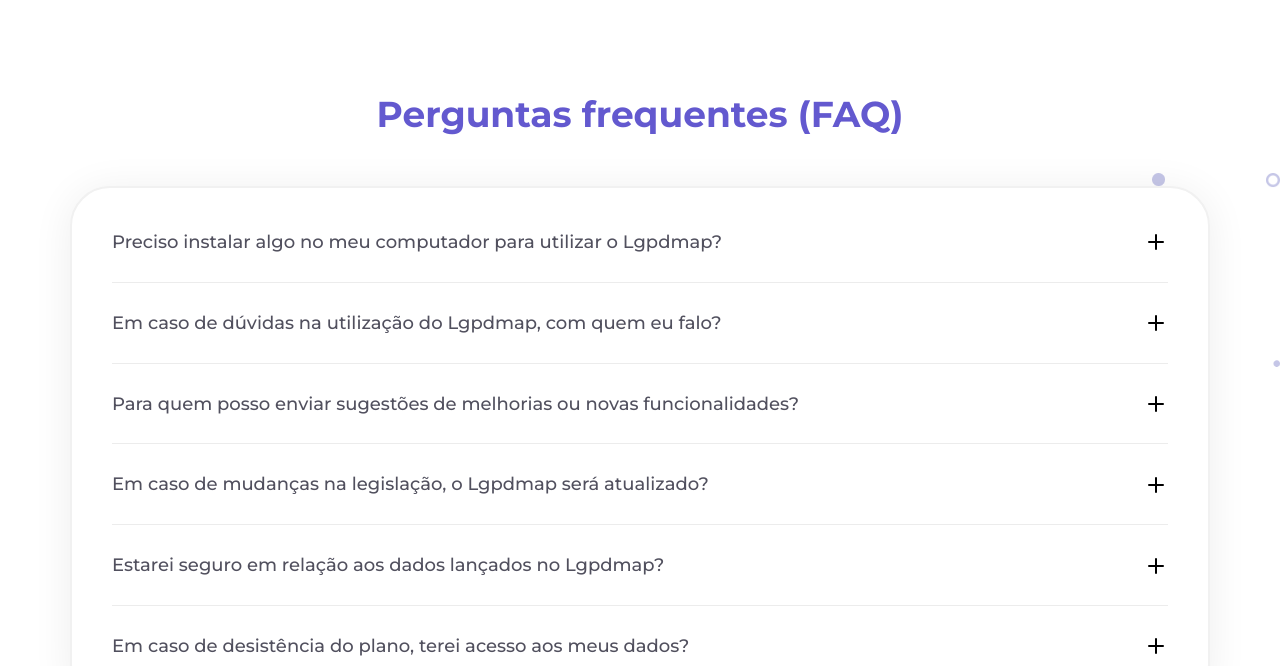
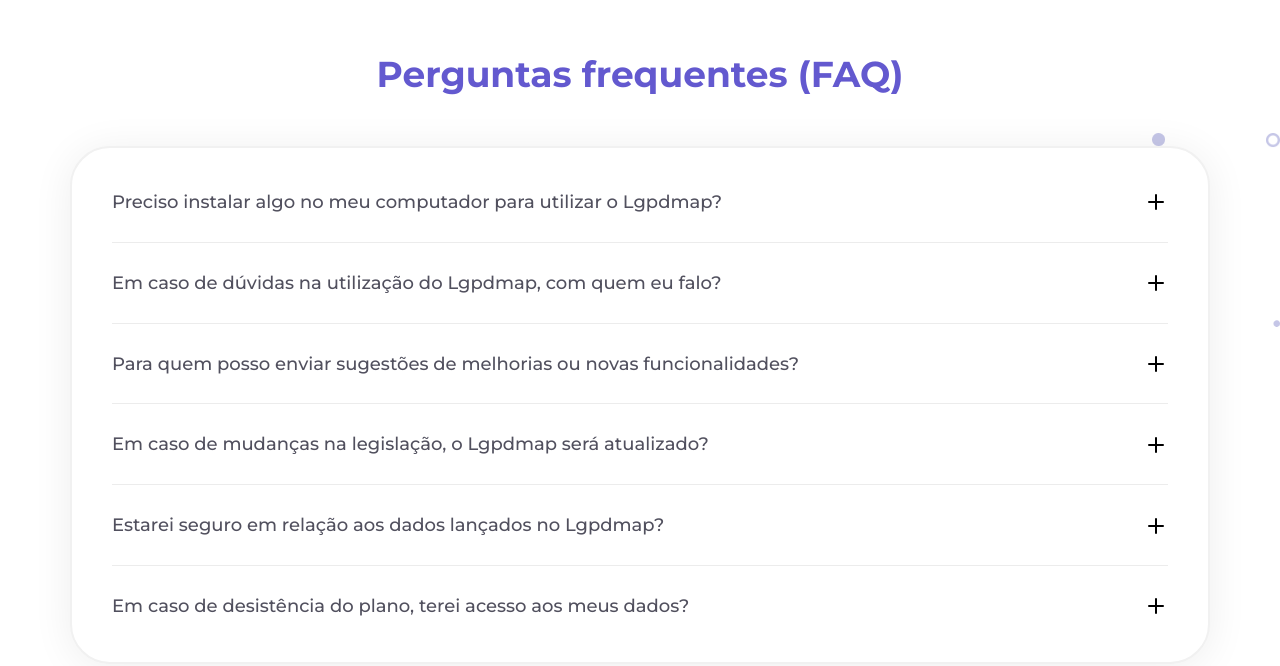
Before and after one commit to evlvs/lgpdmap, a Next.js app: page /plans in a window 1280 px wide. Shown: the part 5674-6340 px from the top of the page. Built offline with nearby package versions, Linux system fonts and the light colour scheme.

Commit message:
padding fixe FAQ

```diff
--- a/src/components/FAQ/styles.module.scss
+++ b/src/components/FAQ/styles.module.scss
@@ -8,7 +8,7 @@
   overflow: hidden;
   position: relative;
   padding-bottom: 30px;
-  padding-top: 40px;
+  padding-top: 0;
 
   h2 {
     line-height: 120%;
```
